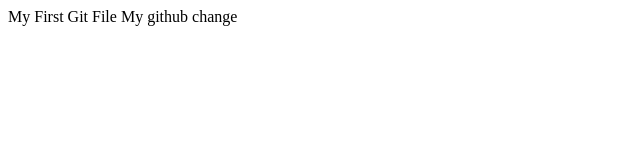
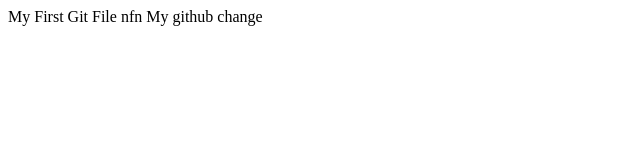
Before and after one commit to pratap2492/myone, a plain HTML site: page index.html in a window 1280 px wide. Shown: the full height of the page, 0-640 px from the left. Drawn offline with Linux system fonts and the light colour scheme.

Commit message:
Update index.html

```diff
--- a/index.html
+++ b/index.html
@@ -9,7 +9,7 @@
 </head>
 
 <body>
-    My First Git File
+    My First Git File nfn
     My github change
 </body>
 
```
